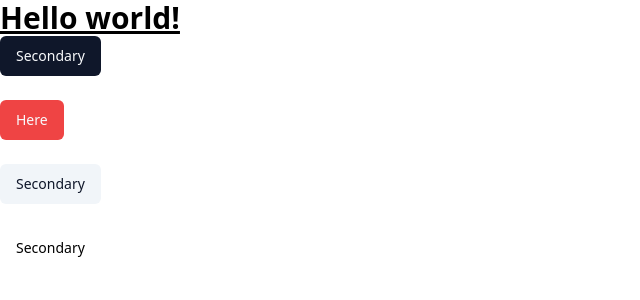
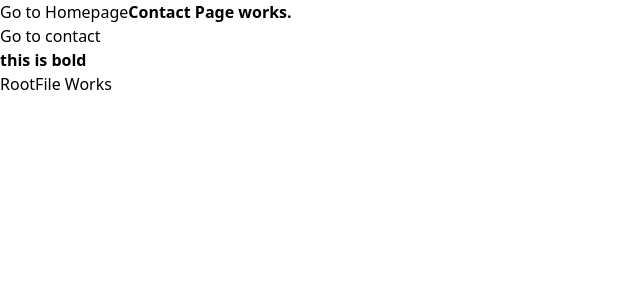
Before and after one commit to Bikashstha404/Recipe-Website-Frontend, a React (Vite) app: page /contact in a window 1280 px wide. Shown: the top 300 px of the page, without its empty margins (0-640 px from the left). Built offline with nearby package versions, Linux system fonts and the light colour scheme.

Commit message:
setting react routing

```diff
--- a/package.json
+++ b/package.json
@@ -13,9 +13,13 @@
     "@radix-ui/react-slot": "^1.1.0",
     "class-variance-authority": "^0.7.0",
     "clsx": "^2.1.1",
+    "localforage": "^1.10.0",
     "lucide-react": "^0.432.0",
+    "match-sorter": "^6.3.4",
     "react": "^18.3.1",
     "react-dom": "^18.3.1",
+    "react-router-dom": "^6.26.1",
+    "sort-by": "^1.2.0",
     "tailwind-merge": "^2.5.2",
     "tailwindcss-animate": "^1.0.7"
   },
--- /dev/null
+++ b/src/components/NavBar.jsx
@@ -0,0 +1,5 @@
+export default function NavBar(){
+    return(
+        <h1>Navigation Works</h1>
+    )
+}
--- a/src/main.jsx
+++ b/src/main.jsx
@@ -2,9 +2,30 @@ import { StrictMode } from 'react'
 import { createRoot } from 'react-dom/client'
 import App from './App.jsx'
 import './index.css'
+import { RouterProvider, createBrowserRouter } from 'react-router-dom'
+import Error from './routes/Error.jsx'
+import Root from './routes/Root.jsx'
+import Homepage from './routes/Homepage.jsx'
+import Contact from './routes/Contact.jsx'
 
+const router = createBrowserRouter([
+  {
+    path:'/',
+    element: <Root />,
+    error: <Error />,
+    children: [
+      {
+      path:'homepage',
+      element: <Homepage />
+    },
+    {
+      path:'/contact',
+      element: <Contact />
+      }
+    ]},
+])
 createRoot(document.getElementById('root')).render(
   <StrictMode>
-    <App />
+    <RouterProvider router={router} />
   </StrictMode>,
 )
--- /dev/null
+++ b/src/routes/Contact.jsx
@@ -0,0 +1,7 @@
+export default function Contact(){
+    return (
+        <>
+            <b>Contact Page works.</b>
+        </>
+    )
+}
--- /dev/null
+++ b/src/routes/Error.jsx
@@ -0,0 +1,7 @@
+export default function Error(){
+    return (
+        <>
+            <h1>Error Works</h1>
+        </>
+    )
+}
--- /dev/null
+++ b/src/routes/Homepage.jsx
@@ -0,0 +1,7 @@
+export default function Homepage(){
+    return(
+        <>
+            <b>Homepage Works</b>
+        </>
+    )
+}
--- /dev/null
+++ b/src/routes/Root.jsx
@@ -0,0 +1,20 @@
+import NavBar from '@/components/NavBar';
+import { Link, Outlet } from 'react-router-dom';
+
+
+function Root() {
+  return (
+    <>
+      {/* <NavBar /> */}
+      <Link to="/homepage">Go to Homepage</Link>
+      <Outlet />
+      <br />
+      <Link to='/contact'>Go to contact</Link>
+      <br />
+      <b>this is bold</b>
+      <h1>RootFile Works</h1>
+    </>
+  );
+}
+
+export default Root;
```
Also changed, not shown: 1 other file (tests, documents, lock files or other folders).
